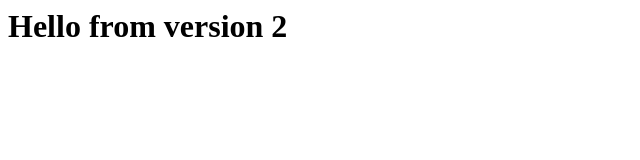
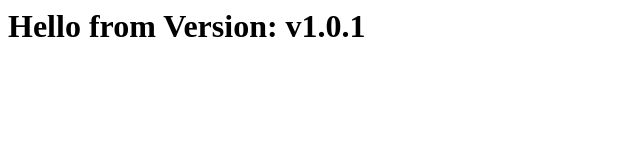
Before and after one commit to jayanthis952/kubernetes-jenkins-stateless, a plain HTML site: page app/index.html in a window 1280 px wide. Shown: the whole page, without its empty margins (0-640 px from the left). Drawn offline with Linux system fonts and the light colour scheme.

Commit message:
Update index.html

```diff
--- a/app/index.html
+++ b/app/index.html
@@ -1 +1 @@
-<h1>Hello from version 2</h1>
+<h1>Hello from Version: v1.0.1</h1>
```
